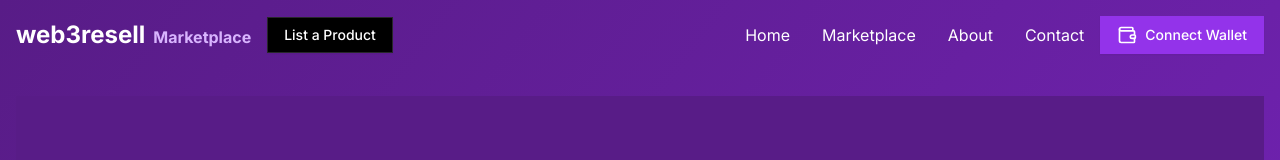
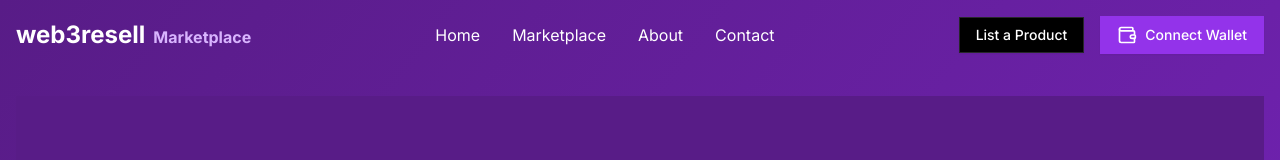
Before and after one commit to FramedStone/web3resell, a Next.js app: page /marketplace in a window 1280 px wide. Shown: the top 160 px of the page. Built offline with nearby package versions, Linux system fonts and the light colour scheme.

Commit message:
modified marketplace's header layout for lower aspect ratio device

```diff
--- a/app/components/Header.tsx
+++ b/app/components/Header.tsx
@@ -40,10 +40,10 @@ export default function Header() {
       >
         <div className="container mx-auto px-4 py-2 sm:py-4">
           <div className="flex justify-between items-center">
-            <div className="flex items-center">
+            <div className="flex items-center space-x-4">
               <Link
                 href="/"
-                className="text-xl sm:text-2xl font-bold text-white mr-2 sm:mr-4"
+                className="text-xl sm:text-2xl font-bold text-white"
               >
                 web3resell
                 {isMarketplacePage && (
@@ -52,19 +52,46 @@ export default function Header() {
                   </span>
                 )}
               </Link>
+            </div>
+
+            <nav className="hidden md:flex items-center space-x-4 lg:space-x-8">
+              <Link
+                href="/"
+                className="text-sm lg:text-base text-white hover:text-purple-300 transition-colors"
+              >
+                Home
+              </Link>
+              <Link
+                href="/marketplace"
+                className="text-sm lg:text-base text-white hover:text-purple-300 transition-colors"
+              >
+                Marketplace
+              </Link>
+              <Link
+                href="#"
+                className="text-sm lg:text-base text-white hover:text-purple-300 transition-colors"
+              >
+                About
+              </Link>
+              <Link
+                href="#"
+                className="text-sm lg:text-base text-white hover:text-purple-300 transition-colors"
+              >
+                Contact
+              </Link>
+            </nav>
+
+            <div className="flex items-center space-x-2 sm:space-x-4">
               {isMarketplacePage && (
                 <div className="hidden sm:block">
                   <ListProductPopup />
                 </div>
               )}
-            </div>
-
-            <div className="flex items-center space-x-2 sm:space-x-4">
-              <div className="block sm:hidden">
+              <div className="hidden sm:block">
                 <ConnectWalletButton />
               </div>
               <motion.button
-                className="sm:hidden text-white focus:outline-none"
+                className="md:hidden text-white focus:outline-none"
                 onClick={toggleMobileMenu}
                 whileTap={{ scale: 0.95 }}
               >
@@ -84,37 +111,6 @@ export default function Header() {
                   </motion.div>
                 </AnimatePresence>
               </motion.button>
-
-              <nav className="hidden sm:flex items-center space-x-4 lg:space-x-8">
-                <Link
-                  href="/"
-                  className="text-sm lg:text-base text-white hover:text-purple-300 transition-colors"
-                >
-                  Home
-                </Link>
-                <Link
-                  href="/marketplace"
-                  className="text-sm lg:text-base text-white hover:text-purple-300 transition-colors"
-                >
-                  Marketplace
-                </Link>
-                <Link
-                  href="#"
-                  className="text-sm lg:text-base text-white hover:text-purple-300 transition-colors"
-                >
-                  About
-                </Link>
-                <Link
-                  href="#"
-                  className="text-sm lg:text-base text-white hover:text-purple-300 transition-colors"
-                >
-                  Contact
-                </Link>
-              </nav>
-
-              <div className="hidden sm:block">
-                <ConnectWalletButton />
-              </div>
             </div>
           </div>
         </div>
@@ -169,6 +165,7 @@ export default function Header() {
                   Contact
                 </Link>
                 {isMarketplacePage && <ListProductPopup />}
+                <ConnectWalletButton />
               </nav>
             </div>
           </motion.div>
```
